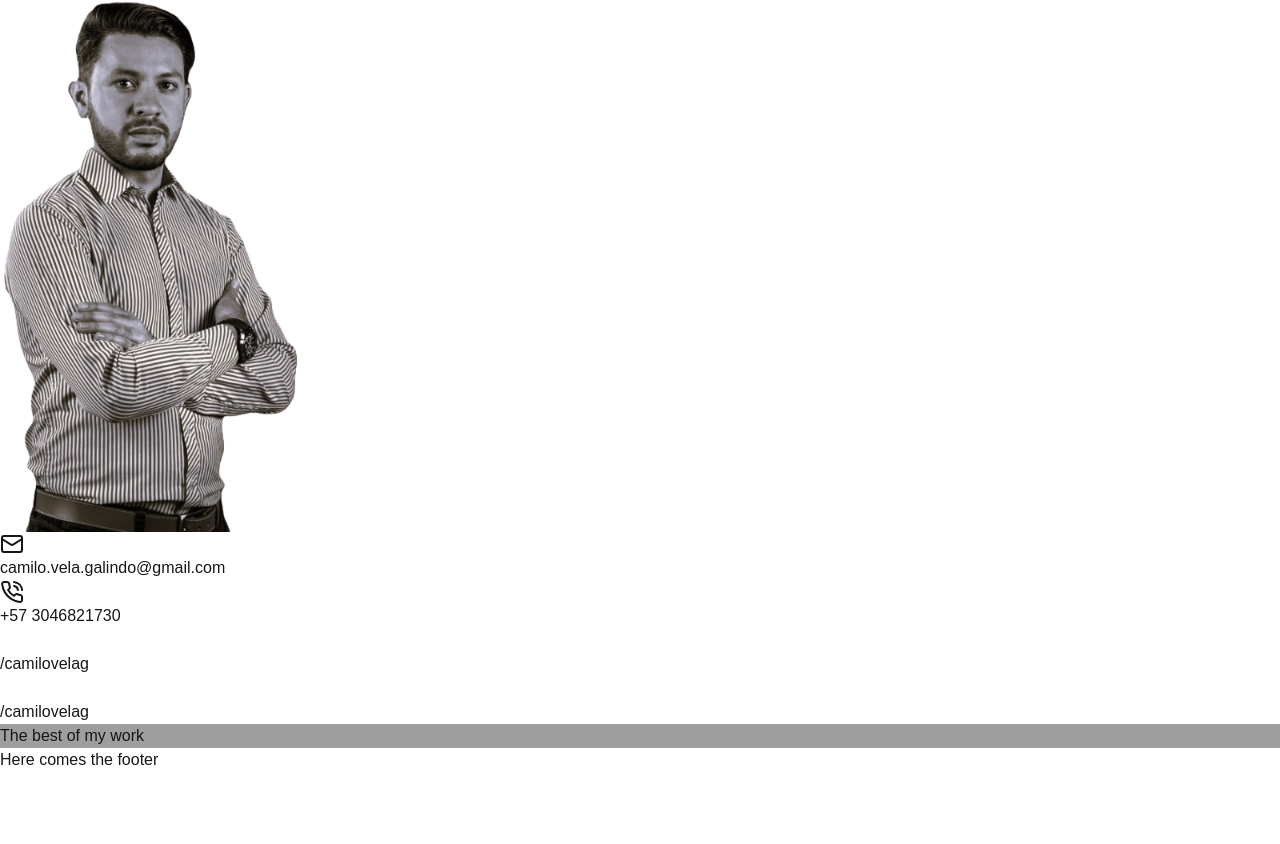
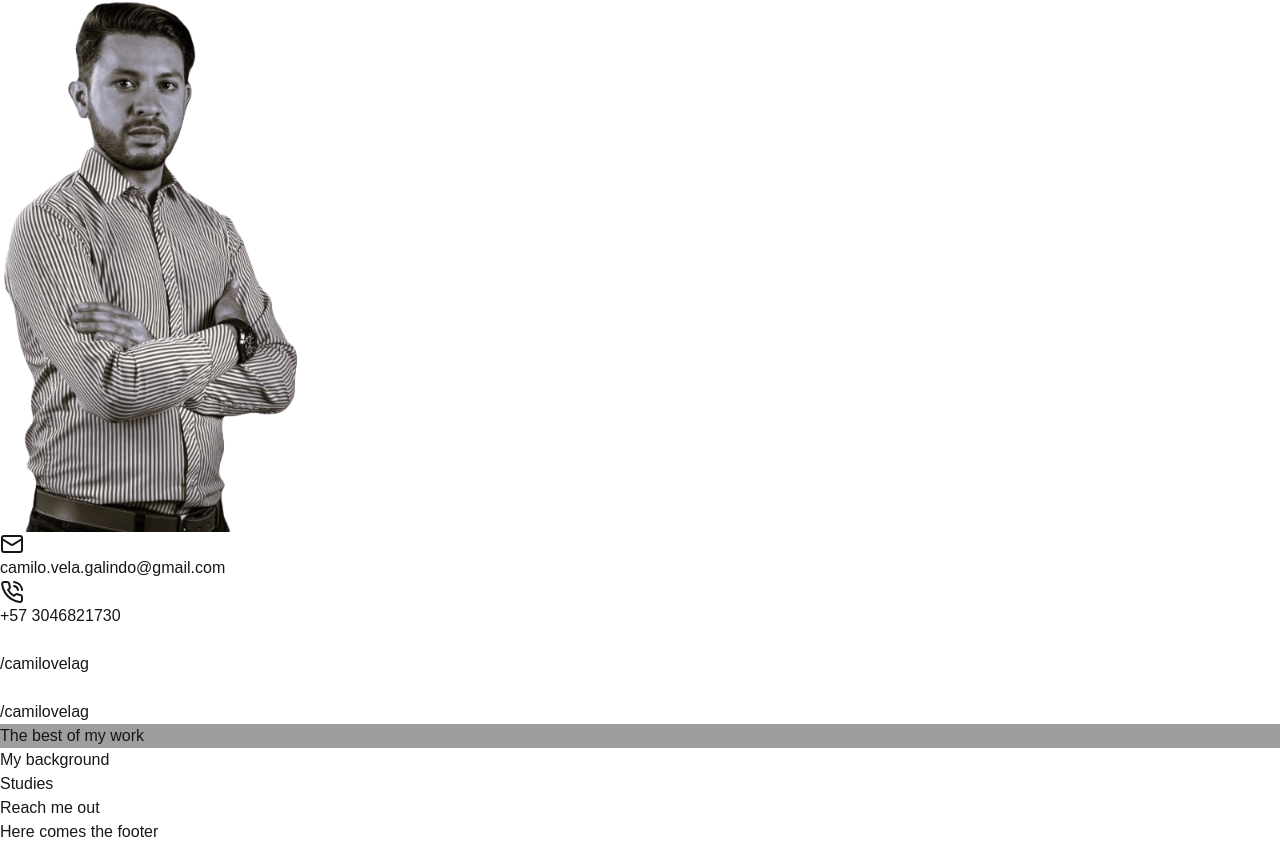
Before and after one commit to Camilovelag/portfolio-v2, a Next.js app: page / in a window 1280 px wide. Shown: the part 432-1276 px from the top of the page. Before the commit the page ends 1204 px from the top, so only its background shows below. Built offline with nearby package versions, Linux system fonts and the light colour scheme; grey boxes are pictures that could not be loaded.

Commit message:
feat: add background, studies and contact sections

```diff
--- a/src/app/page.tsx
+++ b/src/app/page.tsx
@@ -10,10 +10,10 @@ export default function Home() {
   console.log(skills);
 
   return (
-    <div className="bg-[#1a1e36] text-white flex flex-col items-center">
-
-      <main className="w-full flex flex-col items-center">
-        <section className='w-3/4 max-w-screen-md py-20'>
+    <div className="text-white">
+      <main className="w-full">
+        <section className='bg-[#004581] w-full flex flex-col items-center'>
+          <div className='w-3/4 max-w-screen-md py-20'>
             <div className="w-full flex relative">
               <div className="w-full flex flex-col">
                 <h1 className="text-4xl font-bold">Hi, I&apos;m <text className='text-[#facc15]'>Camilo</text><br />a Frontend Developer</h1>
@@ -69,23 +69,37 @@ optio, eaque rerum! </p>
                   </a>
                 </li>
             </ul>
+          </div>
+        </section>
+
+        <section className='projects--container w-full flex justify-center'>
+          <div className='flex flex-col justify-center items-center w-3/4 max-w-screen-md py-10 gap-5'>
+            <h2 className='text-4xl font-bold text-gray-700 bg-gray-300/50 backdrop-blur-sm py-1 px-3 rounded-md'>The best of my work</h2>
+            <div className='flex gap-5 flex-wrap justify-center items-center'>
+              <div className='w-[300px] h-[400px] bg-black'></div>
+              <div className='w-[300px] h-[400px] bg-black'></div>
+            </div>
+          </div>
+        </section>
+
+        <section className='w-full flex'>
+          <div className='w-1/2 h-[400px] bg-[#dde8f0] py-5 px-10 text-gray-700'>
+            <h2 className='text-4xl font-bold self-start'>My background</h2>
+          </div>
+
+          <div className='w-1/2 h-[400px] bg-[#97cbdc]'>
+            <h2 className='text-4xl font-bold self-start'>Studies</h2>
+          </div>
 
         </section>
 
-        <section className='projects--container w-full flex justify-center'>
-          <div className='flex flex-col justify-center items-center w-3/4 max-w-screen-md py-10 bg-gray-600/50 gap-5'>
-            <h2 className='text-4xl font-bold self-start'>The best of my work</h2>
-            <div className='flex gap-x-5'>
-              <div className='w-96 h-[200px] bg-black'></div>
-              <div className='w-96 h-[200px] bg-black'></div>
-              <div className='w-96 h-[200px] bg-black'></div>
-            </div>
-          </div>
+        <section className='w-full h-[400px] bg-[#018abd]'>
+        <h2 className='text-4xl font-bold self-start'>Reach me out</h2>
         </section>
       </main>
 
       <footer>
-        <p>Here comes the footer</p>
+        <p className='bg-blue-600'>Here comes the footer</p>
       </footer>
 
     </div>
```
Lines whose indentation alone changed are shown as unchanged.
